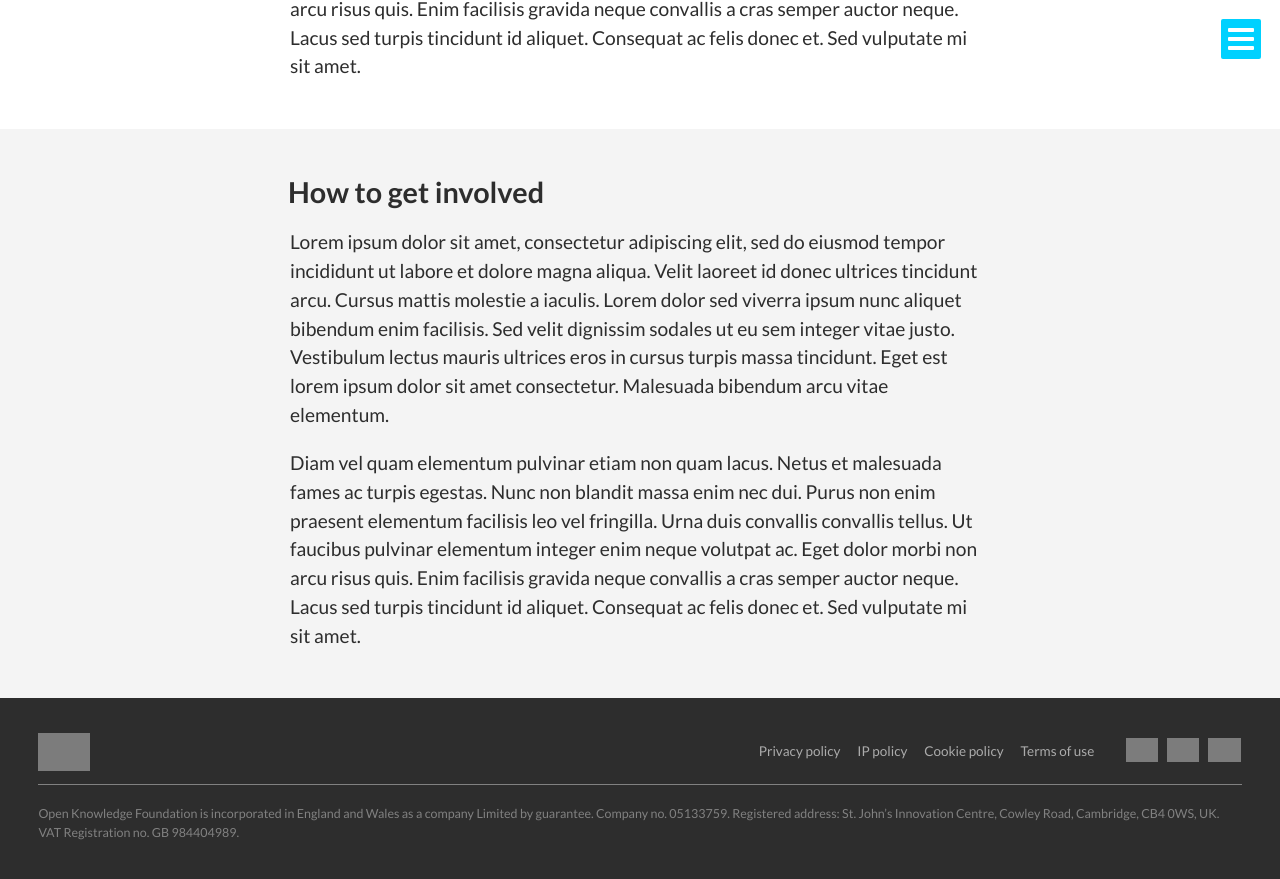
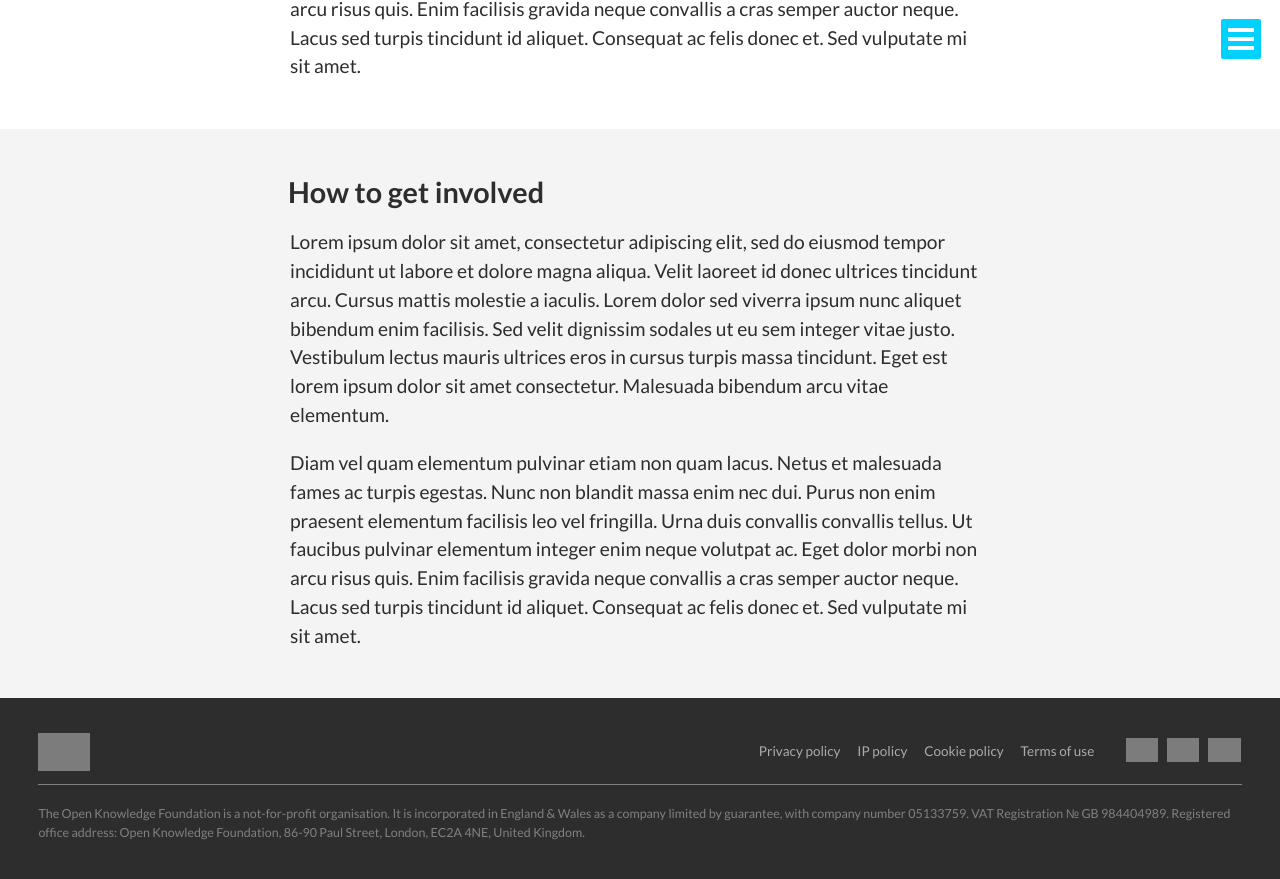
Before and after one commit to okfn/annual-report-2019, a Jekyll site: the page built from index.html, in a window 1280 px wide and 900 px high, scrolled down 8662 px. Shown: the top 879 px of the window. Built offline with Jekyll 4.4.1, drawn with Linux system fonts in a browser that asks for light colours; comment, search, counter and statistics services are not loaded; grey boxes are pictures that could not be loaded.

Commit message:
Update ok-footer.html to include Paul St address

```diff
--- a/_includes/ok-footer.html
+++ b/_includes/ok-footer.html
@@ -33,6 +33,6 @@
     </div>
 
     <hr>
-    <p>Open Knowledge Foundation is incorporated in England and Wales as a company Limited by guarantee. Company no. 05133759. Registered address: St. John’s Innovation Centre, Cowley Road, Cambridge, CB4 0WS, UK. VAT Registration no. GB 984404989.</p>
+    <p>The Open Knowledge Foundation is a not-for-profit organisation. It is incorporated in England & Wales as a company limited by guarantee, with company number 05133759. VAT Registration № GB 984404989. Registered office address: Open Knowledge Foundation, 86-90 Paul Street, London, EC2A 4NE, United Kingdom.</p>
   </div>
 </footer>
```
